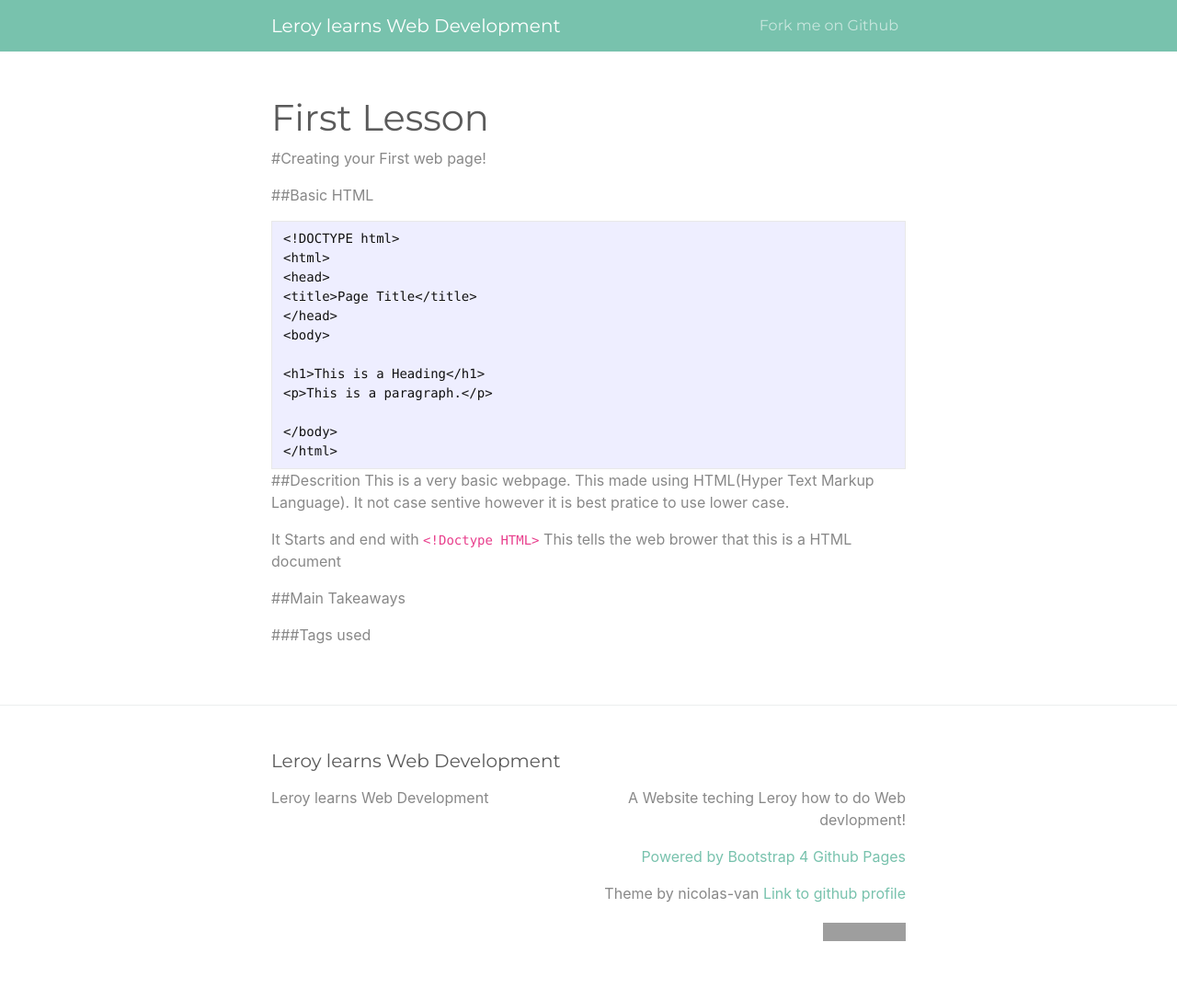
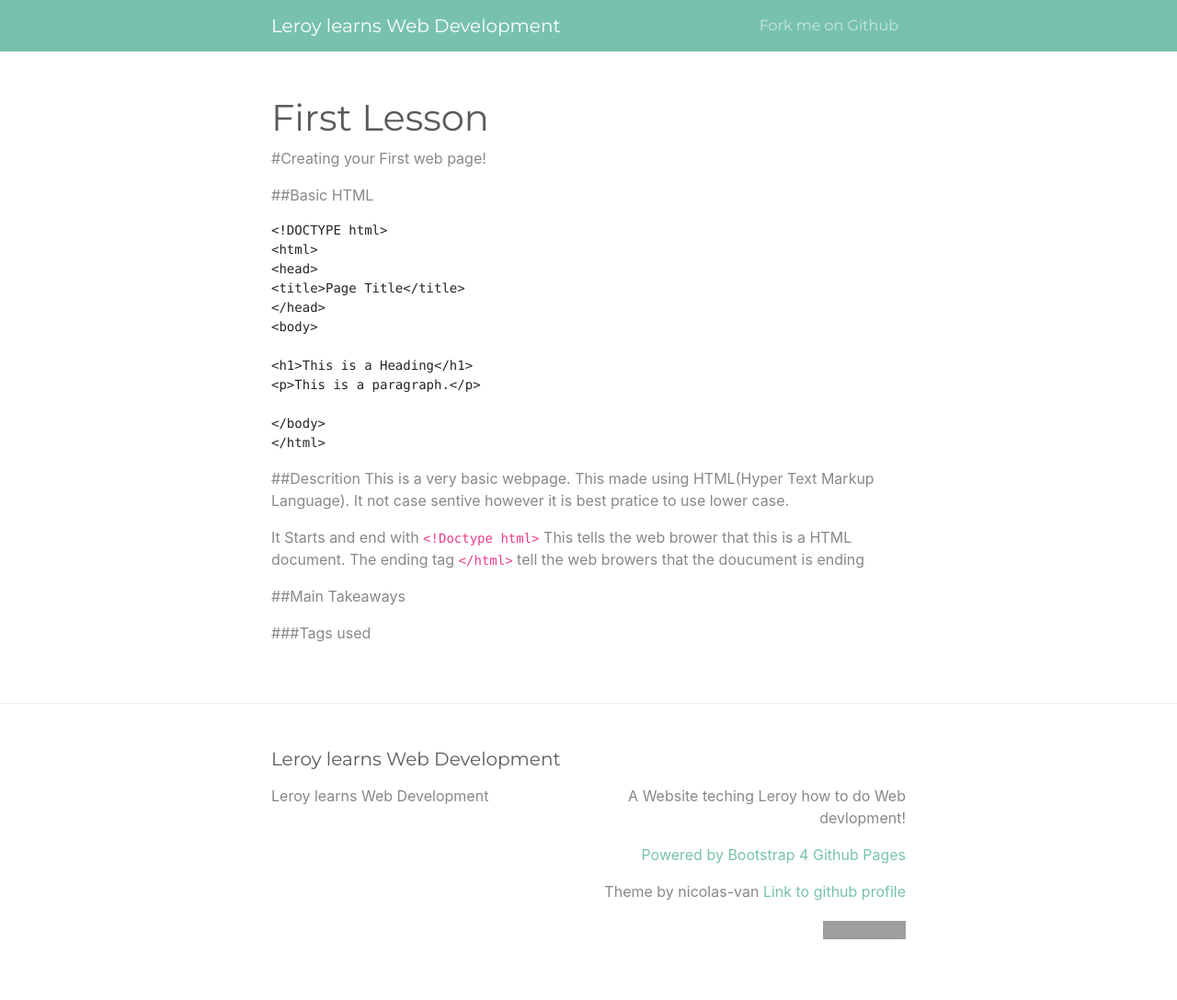
Before and after one commit to camilla-jones/leroy-learns, a Jekyll site: the page built from HTML/basic-html.md, in a window 1280 px wide. Shown: the whole page at 92% size. Built offline with Jekyll 4.4.1, drawn with Linux system fonts in a browser that asks for light colours; grey boxes are pictures that could not be loaded.

Commit message:
Update basic-html.md

````diff
--- a/HTML/basic-html.md
+++ b/HTML/basic-html.md
@@ -5,7 +5,7 @@ title: First Lesson
 #Creating your First web page!
 
 ##Basic HTML
-```
+```html:
 <!DOCTYPE html>
 <html>
 <head>
@@ -22,7 +22,7 @@ title: First Lesson
 ##Descrition
 This is a very basic webpage. This made using HTML(Hyper Text Markup Language). It not case sentive however it is best pratice to use lower case.
 
-It Starts and end with `<!Doctype HTML>` This tells the web brower that this is a HTML document
+It Starts and end with `<!Doctype html>` This tells the web brower that this is a HTML document. The ending tag `</html>` tell the web browers that the doucument is ending
 
 ##Main Takeaways
 
````
